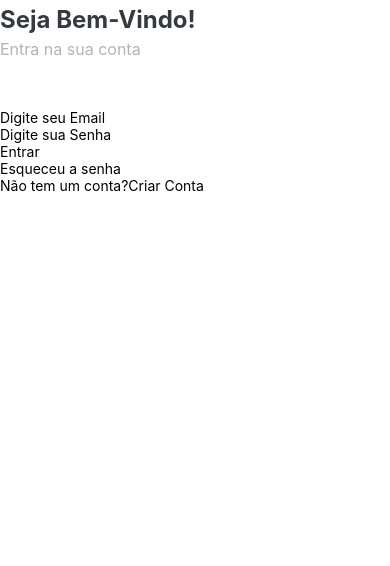
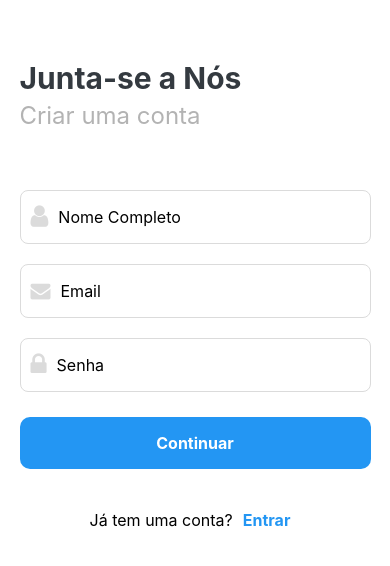
Before and after one commit to manuelkalueka/kiddo-step, a React Native app: screen /Signup in a window 390 px wide. Shown: the top 566 px of the page. Built offline with nearby package versions, Linux system fonts and the light colour scheme.

Commit message:
FEAT: tela principal de cadastro criada

```diff
--- a/App.js
+++ b/App.js
@@ -1,18 +1,32 @@
-import { StatusBar } from "expo-status-bar";
-import { StyleSheet, View, Platform } from "react-native";
+import { StyleSheet, Platform } from "react-native";
+import { NavigationContainer } from "@react-navigation/native";
+import { createNativeStackNavigator } from "@react-navigation/native-stack";
+
 import { SafeAreaProvider, SafeAreaView } from "react-native-safe-area-context";
 import defaultStyle from "./src/defaultStyle";
-
 import Login from "./src/components/pages/Login";
+import Signup from "./src/components/pages/Signup";
 
 export default function App() {
+  const Stack = createNativeStackNavigator();
+
   return (
     <SafeAreaProvider>
       <SafeAreaView style={styles.container}>
-        <StatusBar style="auto" />
-        <View>
-          <Login />
-        </View>
+        <NavigationContainer>
+          <Stack.Navigator initialRouteName="Signup"
+          >
+            <Stack.Screen name="Signup" component={Signup}
+            options={
+              {
+                headerShown:false,
+              }
+            }
+            />
+              <Stack.Screen name="Login" component={Login}
+            />
+          </Stack.Navigator>
+        </NavigationContainer>
       </SafeAreaView>
     </SafeAreaProvider>
   );
@@ -22,6 +36,5 @@ const styles = StyleSheet.create({
   container: {
     flex: 1,
     backgroundColor: defaultStyle.colors.white,
-    paddingTop: Platform.OS == "android" ? 40 : 0,
   },
 });
--- a/package.json
+++ b/package.json
@@ -39,12 +39,15 @@
   "dependencies": {
     "@expo-google-fonts/open-sans": "^0.2.3",
     "@react-navigation/native": "^6.1.9",
+    "@react-navigation/native-stack": "^6.9.17",
     "expo": "~49.0.15",
     "expo-status-bar": "~1.6.0",
     "react": "18.2.0",
     "react-hook-form": "^7.49.2",
     "react-native": "0.72.6",
-    "react-native-safe-area-context": "4.6.3"
+    "react-native-paper": "^4.12.6",
+    "react-native-safe-area-context": "4.6.3",
+    "react-native-screens": "~3.22.0"
   },
   "devDependencies": {
     "@babel/core": "^7.20.0"
--- a/src/components/pages/Login/Title/index.js
+++ /dev/null
@@ -1,12 +0,0 @@
-import { Fragment } from "react";
-import { View, Text } from "react-native";
-import styles from "./styles";
-
-export default function Title() {
-  return (
-    <Fragment>
-      <Text style={styles.mainTitle}>Seja Bem-Vindo!</Text>
-      <Text style={styles.description}>Entra na sua conta</Text>
-    </Fragment>
-  );
-}
--- a/src/components/pages/Login/index.js
+++ b/src/components/pages/Login/index.js
@@ -3,7 +3,7 @@ import { View, TextInput, Text, TouchableOpacity } from "react-native";
 import { useForm, Controller } from "react-hook-form";
 import styles from "./styles";
 
-import Title from "./Title";
+import Title from "../../shared/Title";
 export default function Login() {
   const {
     control,
@@ -17,7 +17,7 @@ export default function Login() {
 
   return (
     <View style={styles.containerLogin}>
-      <Title />
+      <Title title="Seja Bem-Vindo!" subtitle="Entra na sua conta" />
       <View>
         <Controller
           control={control}
--- /dev/null
+++ b/src/components/pages/Signup/index.js
@@ -0,0 +1,122 @@
+import React, { useState } from "react";
+import {
+  TextInput,
+  Text,
+  TouchableOpacity,
+  View,
+  Keyboard,
+  Pressable,
+} from "react-native";
+import FontAwesome from "@expo/vector-icons/FontAwesome";
+// import { RadioButton } from "react-native-paper";
+import styles from "./styles";
+
+import Title from "../../shared/Title";
+import defaultStyle from "../../../defaultStyle";
+
+export default function Signup() {
+  const [isFocused, setIsFocused] = useState(false);
+
+  const handleFocus = () => {
+    if (isFocused) setIsFocused(false);
+    else setIsFocused(true);
+  };
+
+  const handleDisableKeyboard = () => Keyboard.dismiss();
+
+  // const {Item, Group} = RadioButton
+  return (
+    <View style={styles.loginContainer}>
+      <Pressable onPress={handleDisableKeyboard}>
+        <View style={styles.titleContainer}>
+          <Title title="Junta-se a Nós" subtitle="Criar uma conta" />
+        </View>
+        <View
+          style={[
+            styles.inputContainer,
+            isFocused ? styles.inputFocused : styles.inputDefault,
+          ]}
+        >
+          <FontAwesome
+            style={styles.inputIcon}
+            name="user"
+            size={25}
+            color={defaultStyle.colors.grayAccent1}
+          />
+          <TextInput
+            onFocus={handleFocus}
+            onBlur={handleFocus}
+            placeholder="Nome Completo"
+            style={styles.input}
+            keyboardType="default"
+          />
+        </View>
+        <View
+          style={[
+            styles.inputContainer,
+            isFocused ? styles.inputFocused : styles.inputDefault,
+          ]}
+        >
+          <FontAwesome
+            style={styles.inputIcon}
+            name="envelope"
+            size={20}
+            color={defaultStyle.colors.grayAccent1}
+          />
+          <TextInput
+            onFocus={handleFocus}
+            onBlur={handleFocus}
+            placeholder="Email"
+            style={[
+              styles.input,
+              isFocused ? styles.inputFocused : styles.inputDefault,
+            ]}
+            keyboardType="email-address"
+          />
+        </View>
+
+        <View
+          style={[
+            styles.inputContainer,
+            isFocused ? styles.inputFocused : styles.inputDefault,
+          ]}
+        >
+          <FontAwesome
+            style={styles.inputIcon}
+            name="lock"
+            size={25}
+            color={defaultStyle.colors.grayAccent1}
+          />
+          <TextInput
+            onFocus={handleFocus}
+            onBlur={handleFocus}
+            placeholder="Senha"
+            style={[
+              styles.input,
+              isFocused ? styles.inputFocused : styles.inputDefault,
+            ]}
+            secureTextEntry={true}
+          />
+        </View>
+        <TouchableOpacity style={styles.MainButton}>
+          <Text style={styles.textButton}>Continuar</Text>
+        </TouchableOpacity>
+      </Pressable>
+
+      <Pressable
+        onPress={handleDisableKeyboard}
+        style={styles.haveAccountContainer}
+      >
+        <Text style={styles.haveAccountText}>Já tem uma conta?</Text>
+        <TouchableOpacity style={styles.buttonAction}>
+          <Text style={styles.haveAccounAction}>Entrar</Text>
+        </TouchableOpacity>
+      </Pressable>
+      {/* <View>
+     <Group>
+      <Item label="Eu li e concordo com as Políticas de Privacidade"/>
+     </Group>
+     </View> */}
+    </View>
+  );
+}
--- /dev/null
+++ b/src/components/pages/Signup/styles.js
@@ -0,0 +1,79 @@
+import { StyleSheet } from "react-native";
+import defaultStyles from "../../../defaultStyle";
+
+const styles = StyleSheet.create({
+  loginContainer: {
+    flex: 1,
+    backgroundColor: defaultStyles.colors.white,
+    paddingVertical: "5%",
+    paddingHorizontal: "5%",
+  },
+
+  titleContainer: {
+    marginTop: "10%",
+  },
+
+  inputContainer: {
+    flexDirection: "row",
+    alignItems: "center",
+    width: "100%",
+    height: "auto",
+    borderRadius: defaultStyles.borderRadio.borderRadioInput,
+    borderWidth: 1,
+    marginVertical: 10,
+    paddingLeft: 10,
+  },
+
+  input: {
+    paddingVertical: 16,
+    fontSize: 16,
+    flex: 1,
+  },
+
+  inputFocused: {
+    borderColor: defaultStyles.colors.mainColorBue,
+  },
+
+  inputDefault: {
+    borderColor: defaultStyles.colors.grayAccent1,
+  },
+
+  inputIcon: {
+    marginRight: 10,
+  },
+  MainButton: {
+    width: "100%",
+    marginTop: 15,
+    padding: 16,
+    backgroundColor: defaultStyles.colors.mainColorBue,
+    borderRadius: defaultStyles.borderRadio.borderRadioButton.small,
+  },
+  textButton: {
+    textAlign: "center",
+    fontSize: defaultStyles.sizes.subtitle,
+    color: defaultStyles.colors.white,
+    fontWeight: "bold",
+  },
+  haveAccountContainer: {
+    flexDirection: "row",
+    justifyContent: "center",
+    alignItems: "center",
+    padding: 36,
+  },
+  haveAccountText: {
+    fontWeight: "400",
+    fontSize: defaultStyles.sizes.subtitle,
+  },
+  buttonAction: {
+    paddingVertical: 5,
+    paddingHorizontal: 10,
+    alignItems: "center",
+  },
+  haveAccounAction: {
+    color: defaultStyles.colors.mainColorBue,
+    fontWeight: "bold",
+    fontSize: defaultStyles.sizes.subtitle,
+  },
+});
+
+export default styles;
--- /dev/null
+++ b/src/components/shared/Title/index.js
@@ -0,0 +1,12 @@
+import { Fragment } from "react";
+import {Text } from "react-native";
+import styles from "./styles";
+
+export default function Title(props) {
+  return (
+    <Fragment>
+      <Text style={styles.mainTitle}>{props.title}</Text>
+      <Text style={styles.description}>{props.subtitle}</Text>
+    </Fragment>
+  );
+}
--- a/src/components/pages/Login/Title/styles.js
+++ b/src/components/shared/Title/styles.js
@@ -1,9 +1,9 @@
 import { StyleSheet } from "react-native";
-import defaultStyle from "../../../../defaultStyle"
+import defaultStyle from "../../../defaultStyle"
 
 const styles = StyleSheet.create({
   mainTitle: {
-    fontSize: defaultStyle.sizes.title,
+    fontSize: defaultStyle.sizes.bigTitle,
     fontWeight: "bold",
     color:defaultStyle.colors.dark,
     marginVertical:5
@@ -11,8 +11,9 @@ const styles = StyleSheet.create({
 
   description:{
     color:defaultStyle.colors.grayAccent2,
-    fontSize:defaultStyle.sizes.subtitle,
+    fontSize:defaultStyle.sizes.title,
     marginBottom:50,
+    fontWeight:"400"
   }
 })
 
--- a/src/defaultStyle/index.js
+++ b/src/defaultStyle/index.js
@@ -40,6 +40,7 @@ export default {
   },
 
   sizes: {
+    bigTitle:30,
     title: 24,
     subtitle: 16,
     bodyText: 14,
--- /dev/null
+++ b/src/routes/index.js
@@ -0,0 +1 @@
+import  {NavigationContainer}  from "@react-navigation/native";
--- /dev/null
+++ b/src/routes/stack.routes.js
@@ -0,0 +1,3 @@
+import { createNativeStackNavigator } from "@react-navigation/native-stack";
+
+const { Screen, Navigator } = createNativeStackNavigator();
```
Also changed, not shown: 1 other file (tests, documents, lock files or other folders).
